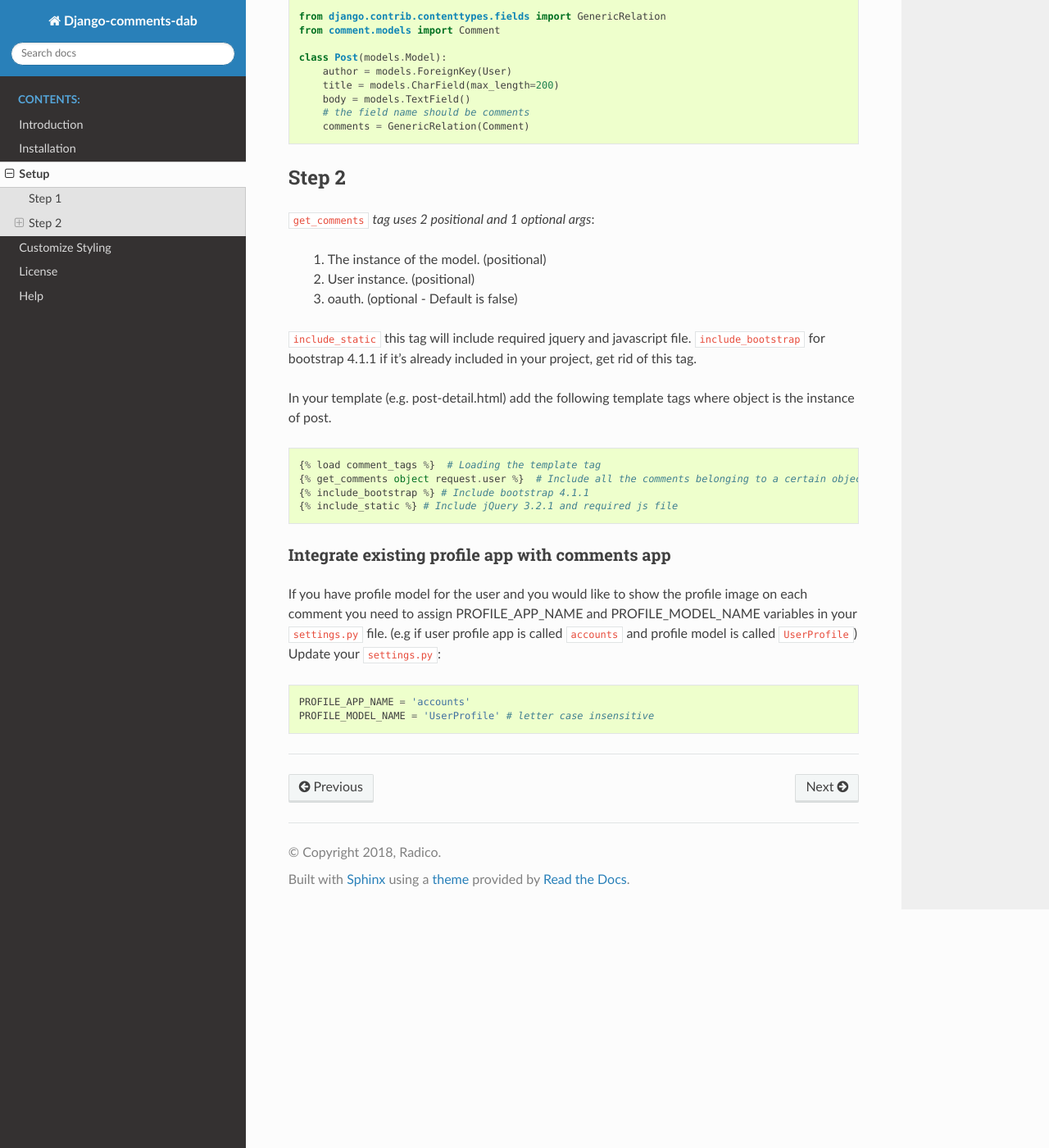
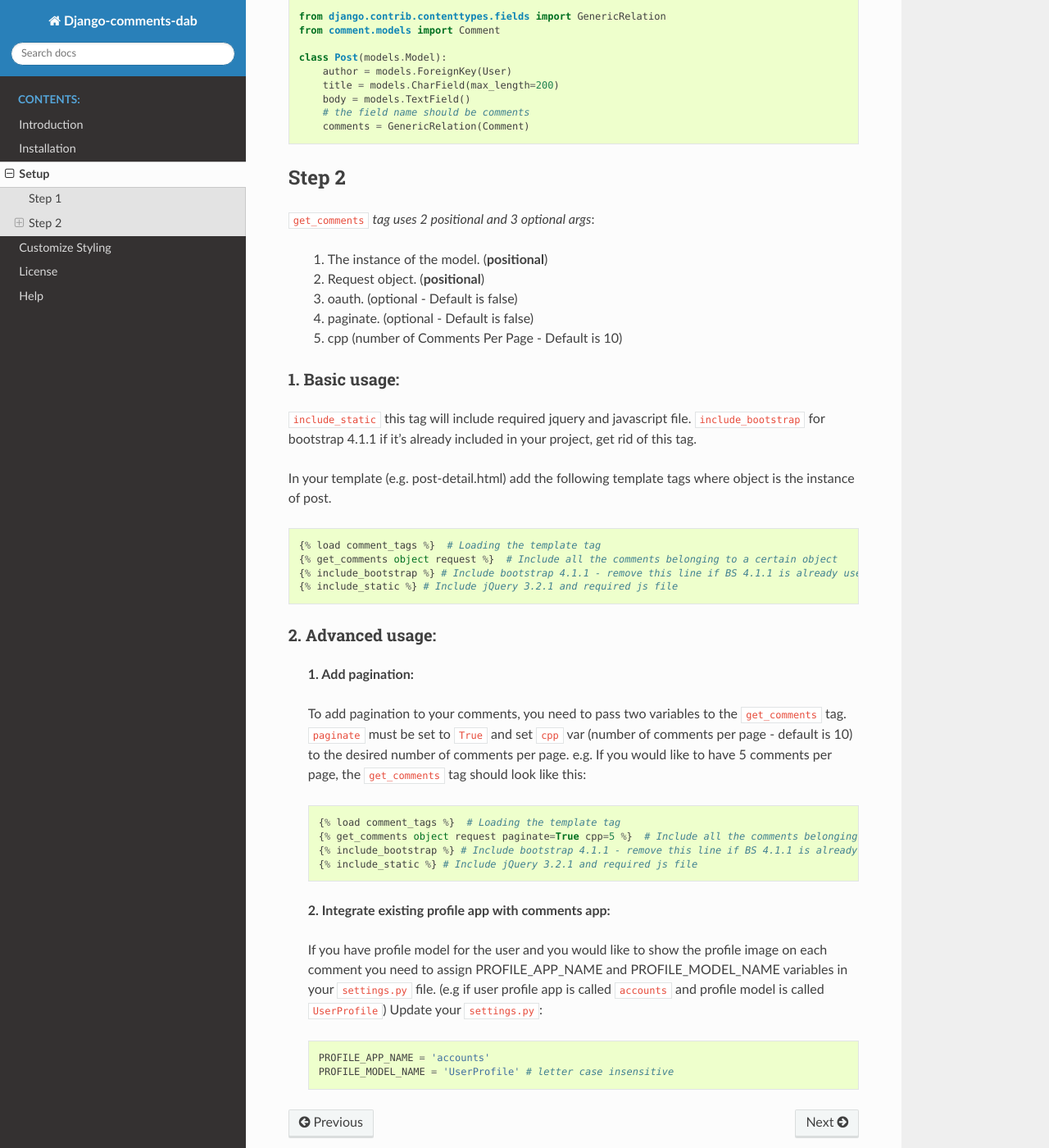
Before and after one commit to Radi85/Comment, a Sphinx documentation site: the page built from docs/source/setup.rst, in a window 1280 px wide and 1400 px high, scrolled down 315 px. Shown: the whole window at 82% size. Built offline with Sphinx 7.4.7 and the Read the Docs theme 2.0.0, drawn with Linux system fonts in a browser that asks for light colours.

Commit message:
Update docs

```diff
--- a/docs/source/introduction.rst
+++ b/docs/source/introduction.rst
@@ -1,7 +1,7 @@
 Introduction
 ============
 
-django-comments-dab App - v1.0.1
+django-comments-dab App - v1.1.0
 --------------------------------
 
 **dab stands for Django-Ajax-Bootstrap**
--- a/docs/source/setup.rst
+++ b/docs/source/setup.rst
@@ -1,5 +1,5 @@
 Setup
-=====
+-----
 
 Step 1
 ~~~~~~
@@ -20,17 +20,20 @@ should be added (e.g. Post) and the appropriate imports as shown below:
         # the field name should be comments
         comments = GenericRelation(Comment)
 
-
-
 Step 2
 ~~~~~~
 
-``get_comments`` *tag uses 2 positional and 1 optional args*:
+``get_comments`` *tag uses 2 positional and 3 optional args*:
 
-    1. The instance of the model. (positional)
-    2. User instance. (positional)
+    1. The instance of the model. (**positional**)
+    2. Request object. (**positional**)
     3. oauth. (optional - Default is false)
+    4. paginate. (optional - Default is false)
+    5. cpp (number of Comments Per Page - Default is 10)
 
+
+1. Basic usage:
+^^^^^^^^^^^^^^^
 
 ``include_static`` this tag will include required jquery and javascript
 file. ``include_bootstrap`` for bootstrap 4.1.1 if it’s already included
@@ -42,23 +45,40 @@ where object is the instance of post.
 .. code:: python
 
     {% load comment_tags %}  # Loading the template tag
-    {% get_comments object request.user %}  # Include all the comments belonging to a certain object
-    {% include_bootstrap %} # Include bootstrap 4.1.1
+    {% get_comments object request %}  # Include all the comments belonging to a certain object
+    {% include_bootstrap %} # Include bootstrap 4.1.1 - remove this line if BS 4.1.1 is already used in your project
     {% include_static %} # Include jQuery 3.2.1 and required js file
 
 
-Integrate existing profile app with comments app
-^^^^^^^^^^^^^^^^^^^^^^^^^^^^^^^^^^^^^^^^^^^^^^^^
 
-If you have profile model for the user and you would like to show the
-profile image on each comment you need to assign PROFILE_APP_NAME and
-PROFILE_MODEL_NAME variables in your ``settings.py`` file. (e.g if user profile
-app is called ``accounts`` and profile model is called ``UserProfile``)
-Update your ``settings.py``:
+2. Advanced usage:
+^^^^^^^^^^^^^^^^^^
 
-.. code:: python
+    **1. Add pagination:**
 
-    PROFILE_APP_NAME = 'accounts'
-    PROFILE_MODEL_NAME = 'UserProfile' # letter case insensitive
+    To add pagination to your comments, you need to pass two variables to the ``get_comments`` tag.
+    ``paginate`` must be set to ``True`` and set ``cpp`` var (number of comments per page - default is 10) to the desired number of comments per page.
+    e.g. If you would like to have 5 comments per page, the ``get_comments`` tag should look like this:
 
---------------
+    .. code:: python
+
+        {% load comment_tags %}  # Loading the template tag
+        {% get_comments object request paginate=True cpp=5 %}  # Include all the comments belonging to a certain object
+        {% include_bootstrap %} # Include bootstrap 4.1.1 - remove this line if BS 4.1.1 is already used in your project
+        {% include_static %} # Include jQuery 3.2.1 and required js file
+
+
+
+
+    **2. Integrate existing profile app with comments app:**
+
+    If you have profile model for the user and you would like to show the
+    profile image on each comment you need to assign PROFILE_APP_NAME and
+    PROFILE_MODEL_NAME variables in your ``settings.py`` file. (e.g if user profile
+    app is called ``accounts`` and profile model is called ``UserProfile``)
+    Update your ``settings.py``:
+
+    .. code:: python
+
+        PROFILE_APP_NAME = 'accounts'
+        PROFILE_MODEL_NAME = 'UserProfile' # letter case insensitive
```
